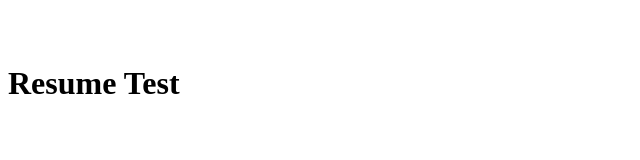
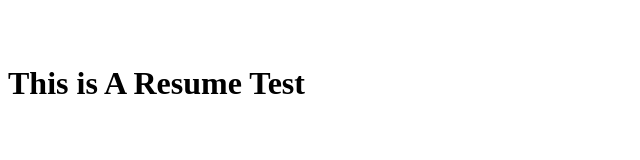
Before and after one commit to nyelladev/cloud_resume_frontend, a plain HTML site: page index.html in a window 1280 px wide. Shown: the whole page, without its empty margins (0-640 px from the left). Drawn offline with Linux system fonts and the light colour scheme.

Commit message:
Update index.html

```diff
--- a/index.html
+++ b/index.html
@@ -2,6 +2,6 @@
 <div class="left"></div>
 <div class="stuff">
   <br><br>
-  <h1>Resume Test</h1>
+  <h1>This is A Resume Test</h1>
 
 </div>
```
